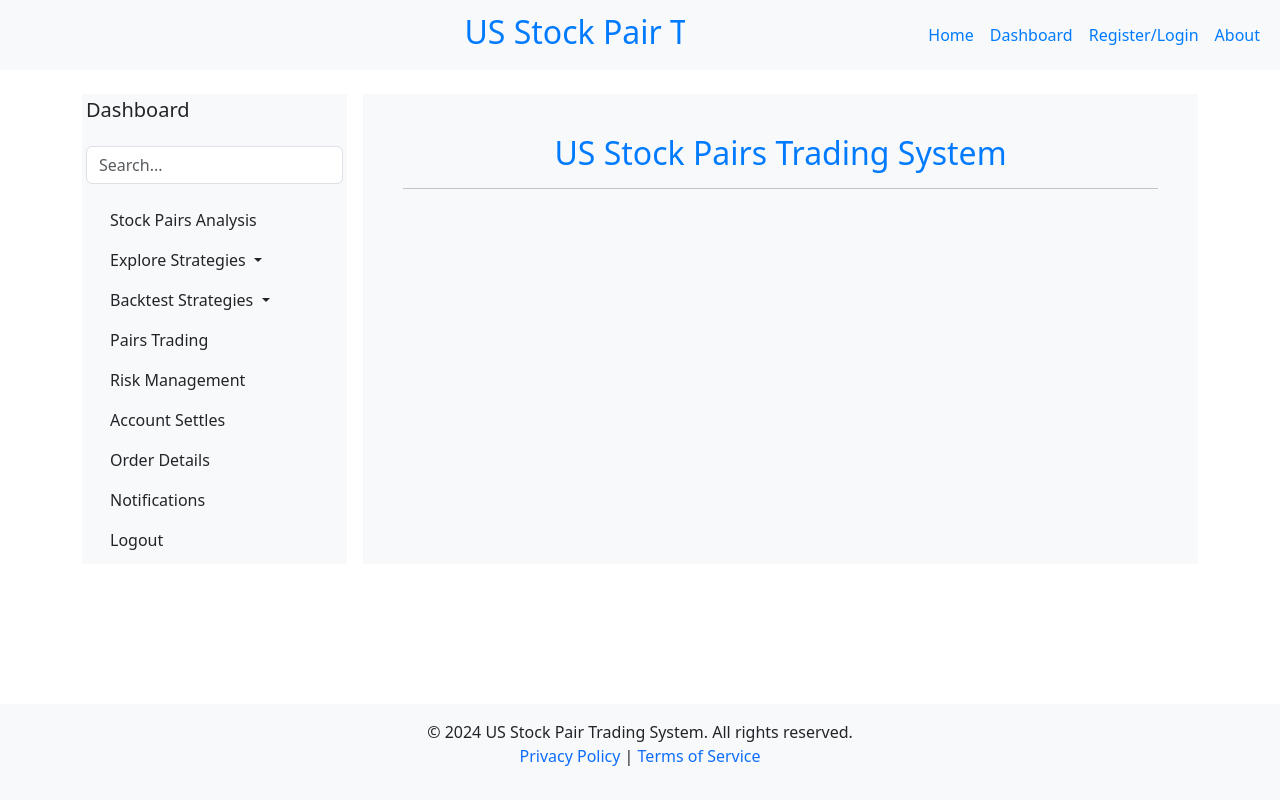
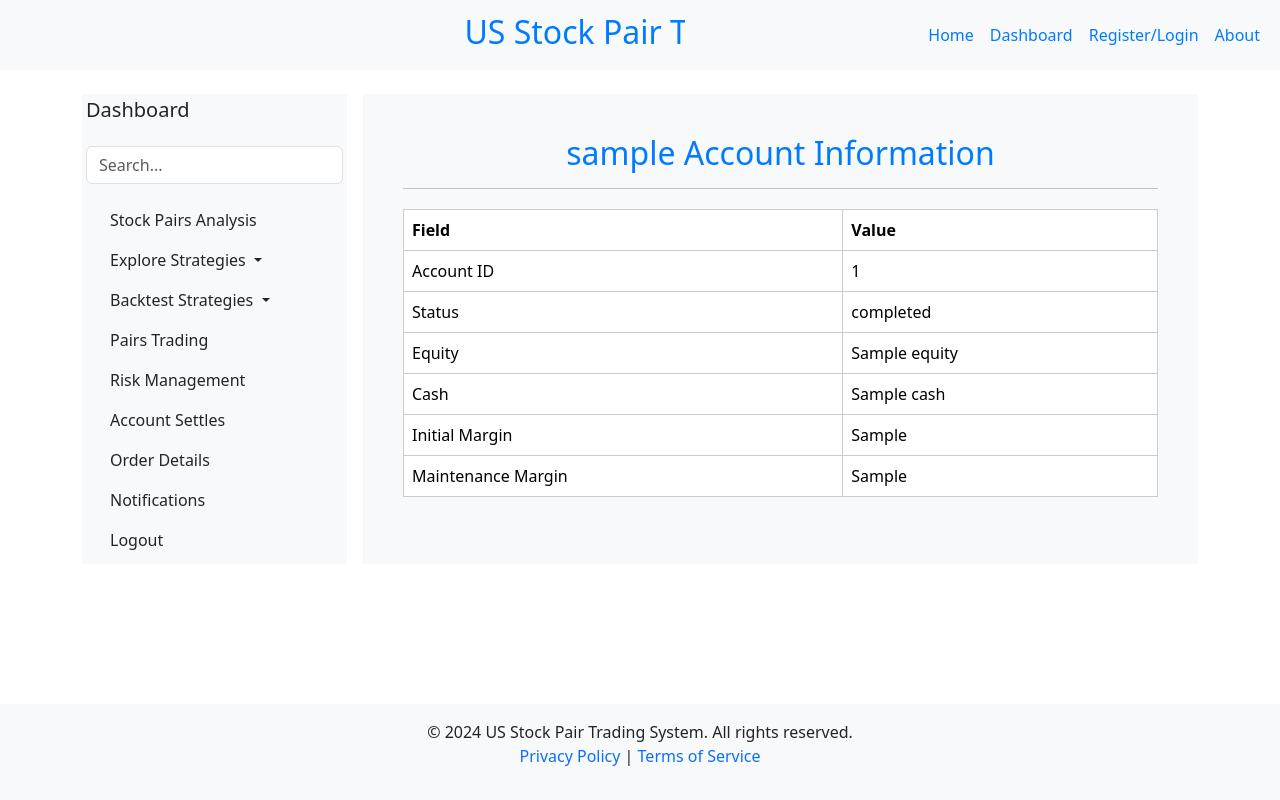
Before and after one commit to TonyHsu212/COMP693_USSTOCKPAIRTRADINGSYSTEM, a Flask app: template templates/dashboard.html in a window 1280 px wide. Run offline with Flask 3, Linux system fonts and the light colour scheme; the template is opened without the code that fills it: most values are stand-ins (such as "Sample title", 1, 10 or a date in 2020).

Commit message:
create a function to display account information

```diff
--- a/templates/dashboard.html
+++ b/templates/dashboard.html
@@ -4,7 +4,21 @@
 {% block title %}Dashboard{% endblock %}
 
 {% block content %}
-
+<style>
+    table {
+        width: 50%;
+        margin: 20px auto;
+        border-collapse: collapse;
+    }
+    th, td {
+        padding: 10px;
+        border: 1px solid #ccc;
+        text-align: left;
+    }
+    th {
+        background-color: #f4f4f4;
+    }
+</style>
 
 
 <div class="d-flex gap-3 vh-80" >
@@ -130,11 +144,44 @@
     <!-- Main Content -->
     <main class="p-4 flex-grow-1 bg-light">
         <nav class=" bg-light vh-80 p-3">
-<!--            <h1>Dashboard Sidebar</h1>-->
-<!--            <p>Welcome to the dashboard!</p>-->
-<!--            <p>Welcome to the dashboard!</p>-->
-            <h2 align="center" style="color: #007bff; font-size: 2rem;">US Stock Pairs Trading System</h2>
+            <h2 align="center" style="color: #007bff; font-size: 2rem;">{{user_name}} {{' '}}Account Information</h2>
             <hr>
+            <body>
+                <table class="table">
+                    <thead>
+                        <tr>
+                            <th>Field</th>
+                            <th>Value</th>
+                        </tr>
+                    </thead>
+                    <tbody>
+                        <tr>
+                            <td>Account ID</td>
+                            <td>{{ accountinfo.id }}</td>
+                        </tr>
+                        <tr>
+                            <td>Status</td>
+                            <td>{{ accountinfo.status }}</td>
+                        </tr>
+                        <tr>
+                            <td>Equity</td>
+                            <td>{{ accountinfo.equity }}</td>
+                        </tr>
+                        <tr>
+                            <td>Cash</td>
+                            <td>{{ accountinfo.cash }}</td>
+                        </tr>
+                        <tr>
+                            <td>Initial Margin</td>
+                            <td>{{ accountinfo.initial_margin }}</td>
+                        </tr>
+                        <tr>
+                            <td>Maintenance Margin</td>
+                            <td>{{ accountinfo.maintenance_margin }}</td>
+                        </tr>
+                    </tbody>
+                </table>
+            </body>
         </nav>
     </main>
 </div>
```
Also changed, not shown: account_management.py (+22 -17 lines), accountinfo.py (added, +28 -0 lines).
